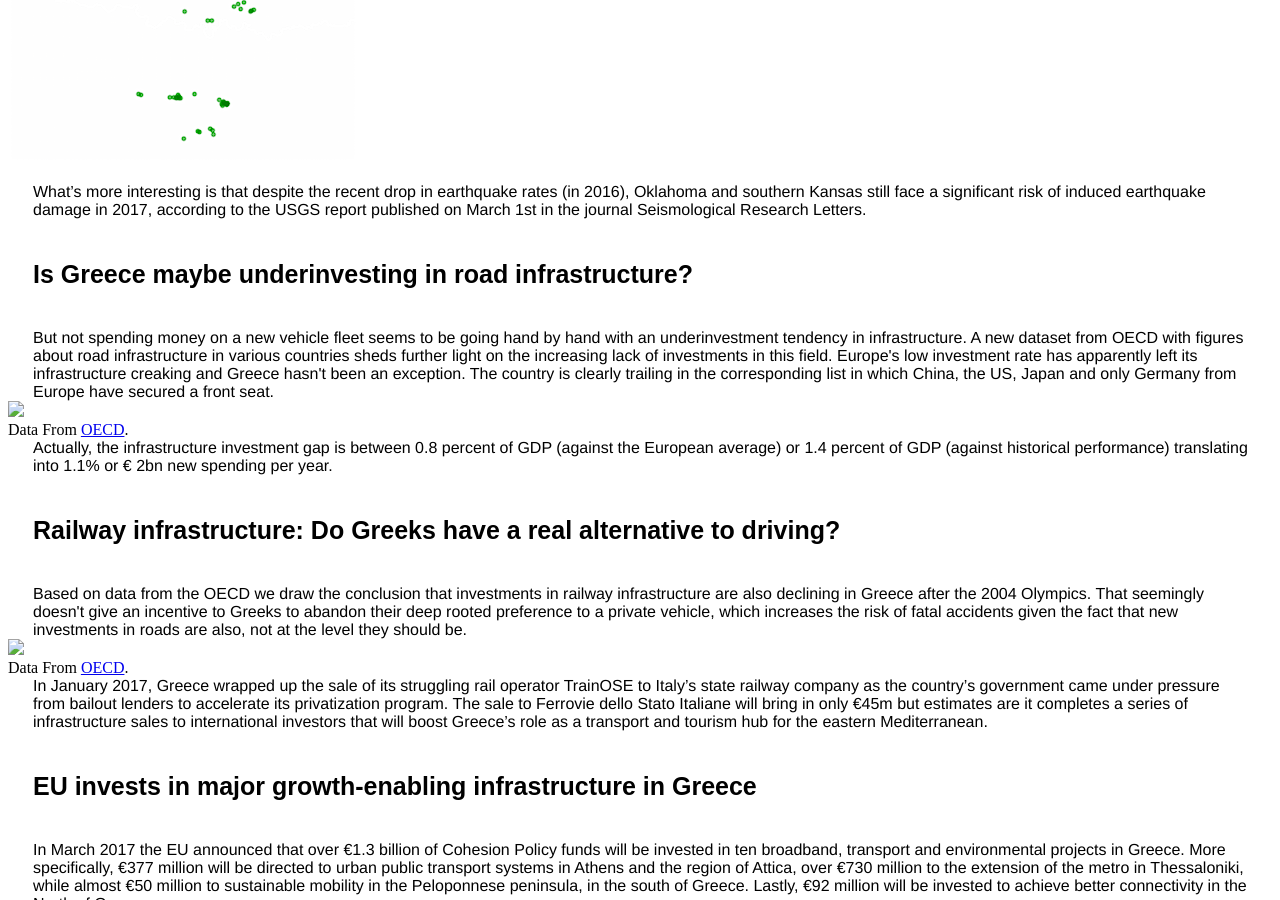
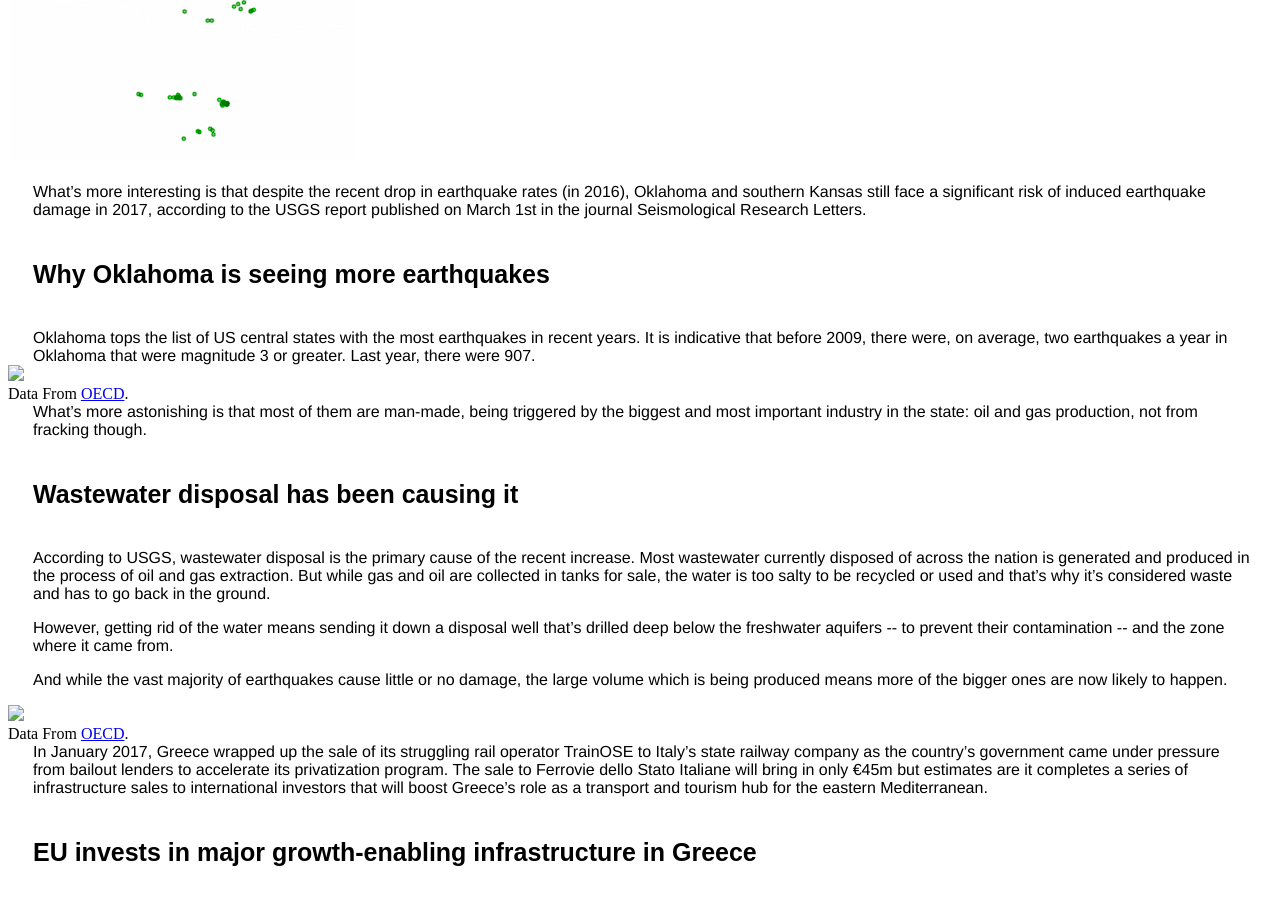
Before and after one commit to chrgavalas/data-projects, a Jekyll site: the page docs/US-Earthquakes/index.html, which Jekyll copies as it is, in a window 1280 px wide and 900 px high, scrolled down 2021 px. Built offline with Jekyll 4.4.1, drawn with Linux system fonts in a browser that asks for light colours.

Commit message:
Earthquakes

```diff
--- a/docs/US-Earthquakes/index.html
+++ b/docs/US-Earthquakes/index.html
@@ -30,13 +30,14 @@
   <img src="oklahoma-dots.png">
   <div class="story_article"> <p>What’s more interesting is that despite the recent drop in earthquake rates (in 2016), Oklahoma and southern Kansas still face a significant risk of induced earthquake damage in 2017, according to the USGS report published on March 1st in the journal Seismological Research Letters.
   </p>  </div>
-  <h3 class="title"> Is Greece maybe underinvesting in road infrastructure? </h3>
-  <div class="story_article"> But not spending money on a new vehicle fleet seems to be going hand by hand with an underinvestment tendency in infrastructure. A new dataset from OECD with figures about road infrastructure in various countries sheds further light on the increasing lack of investments in this field. Europe's low investment rate has apparently left its infrastructure creaking and Greece hasn't been an exception. The country is clearly trailing in the corresponding list in which China, the US, Japan and only Germany from Europe have secured a front seat. </div>
+  <h3 class="title"> Why Oklahoma is seeing more earthquakes </h3>
+  <div class="story_article"> Oklahoma tops the list of US central states with the most earthquakes in recent years. It is indicative that before 2009, there were, on average, two earthquakes a year in Oklahoma that were magnitude 3 or greater. Last year, there were 907.</div>
   <img src="invest.png">
   <div> Data From <a href="https://data.oecd.org" target="blank"> OECD</a>. </div>
-  <div class="story_article"> Actually, the infrastructure investment gap is between 0.8 percent of GDP (against the European average) or 1.4 percent of GDP (against historical performance) translating into 1.1% or € 2bn new spending per year. </div>
-  <h3 class="title"> Railway infrastructure: Do Greeks have a real alternative to driving? </h3>
-  <div class="story_article"> Based on data from the OECD we draw the conclusion that investments in railway infrastructure are also declining in Greece after the 2004 Olympics. That seemingly doesn't give an incentive to Greeks to abandon their deep rooted preference to a private vehicle, which increases the risk of fatal accidents given the fact that new investments in roads are also, not at the level they should be.  </div>
+  <div class="story_article"> What’s more astonishing is that most of them are man-made, being triggered by the biggest and most important industry in the state: oil and gas production, not from fracking though.
+  </div>
+  <h3 class="title"> Wastewater disposal has been causing it </h3>
+  <div class="story_article"> <p>According to USGS, wastewater disposal is the primary cause of the recent increase. Most wastewater currently disposed of across the nation is generated and produced in the process of oil and gas extraction. But while gas and oil are collected in tanks for sale, the water is too salty to be recycled or used and that’s why it’s considered waste and has to go back in the ground.<p/><p>However, getting rid of the water means sending it down a disposal well that’s drilled deep below the freshwater aquifers -- to prevent their contamination -- and the zone where it came from.</p><p>And while the vast majority of earthquakes cause little or no damage, the large volume which is being produced means more of the bigger ones are now likely to happen.</p> </div>
   <img src="pic6.png">
   <div> Data From <a href="https://data.oecd.org" target="blank"> OECD</a>. </div>
   <div class="story_article"> In January 2017, Greece wrapped up the sale of its struggling rail operator TrainOSE to Italy’s state railway company as the country’s government came under pressure from bailout lenders to accelerate its privatization program. The sale to Ferrovie dello Stato Italiane will bring in only €45m but estimates are it completes a series of infrastructure sales to international investors that will boost Greece’s role as a transport and tourism hub for the eastern Mediterranean. </div>
```
